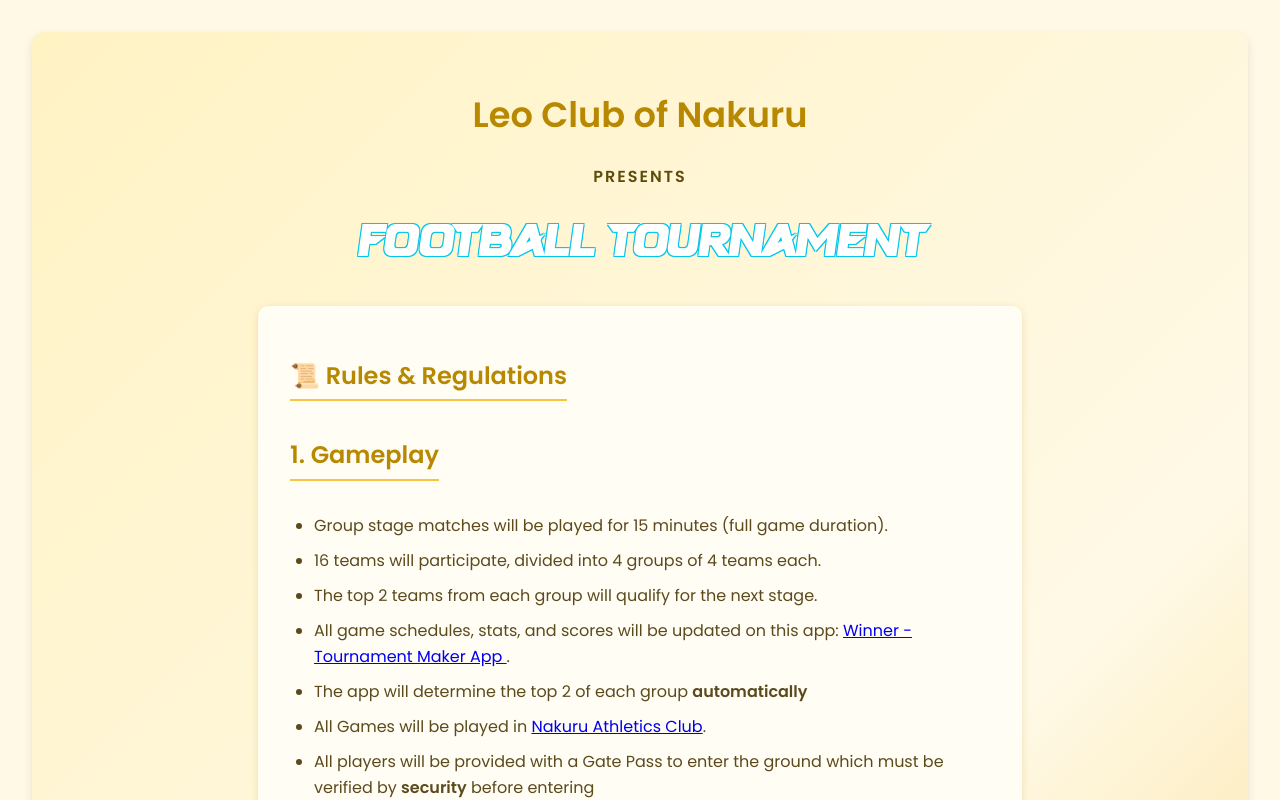
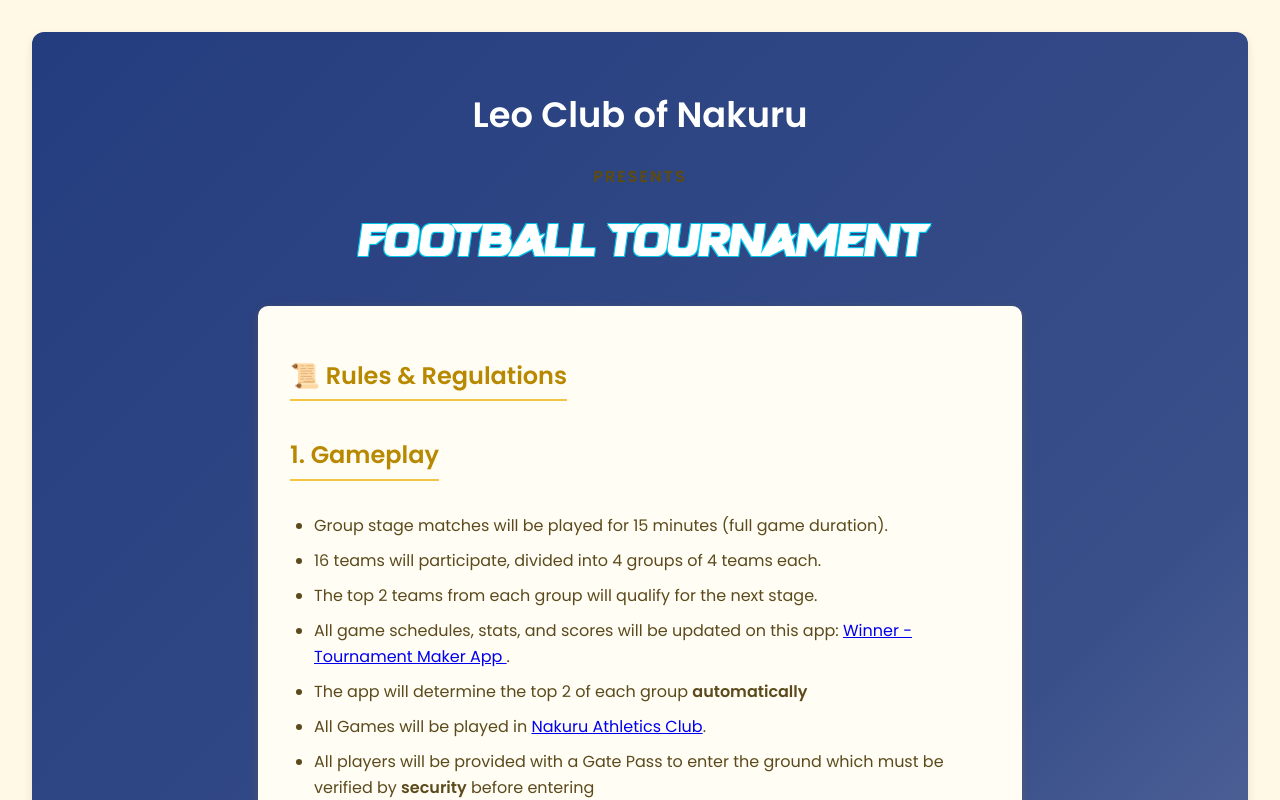
Before and after one commit to patel-vansh1607/lcon-, a React (Create React App) app: page / in a window 1280 px wide. Shown: the top 800 px of the page. Built offline with nearby package versions, Linux system fonts and the light colour scheme.

Commit message:
adding styling

```diff
--- a/src/styles/Tournament.css
+++ b/src/styles/Tournament.css
@@ -13,7 +13,7 @@ body {
 .main-div {
   text-align: center;
   padding: 2rem 1rem;
-  background: linear-gradient(135deg, #fff3c4, #fff9e6, #f4c542, #ffe082);
+  background: linear-gradient(135deg, #243d7e, #394f8a, #95a1c1, #2b4487);
   border-radius: 12px;
   box-shadow: 0 4px 10px rgba(0, 0, 0, 0.1);
   color: #3b2f0b;
@@ -22,8 +22,10 @@ body {
 
 .club-name {
   font-size: 2.2rem;
-  color: #b88900;
-  font-weight: 600;
+  color: #ffffff;
+  font-family: "Poppins", sans-serif;
+  font-weight: 800;
+  font-style: normal;
 }
 
 .presents {
```
